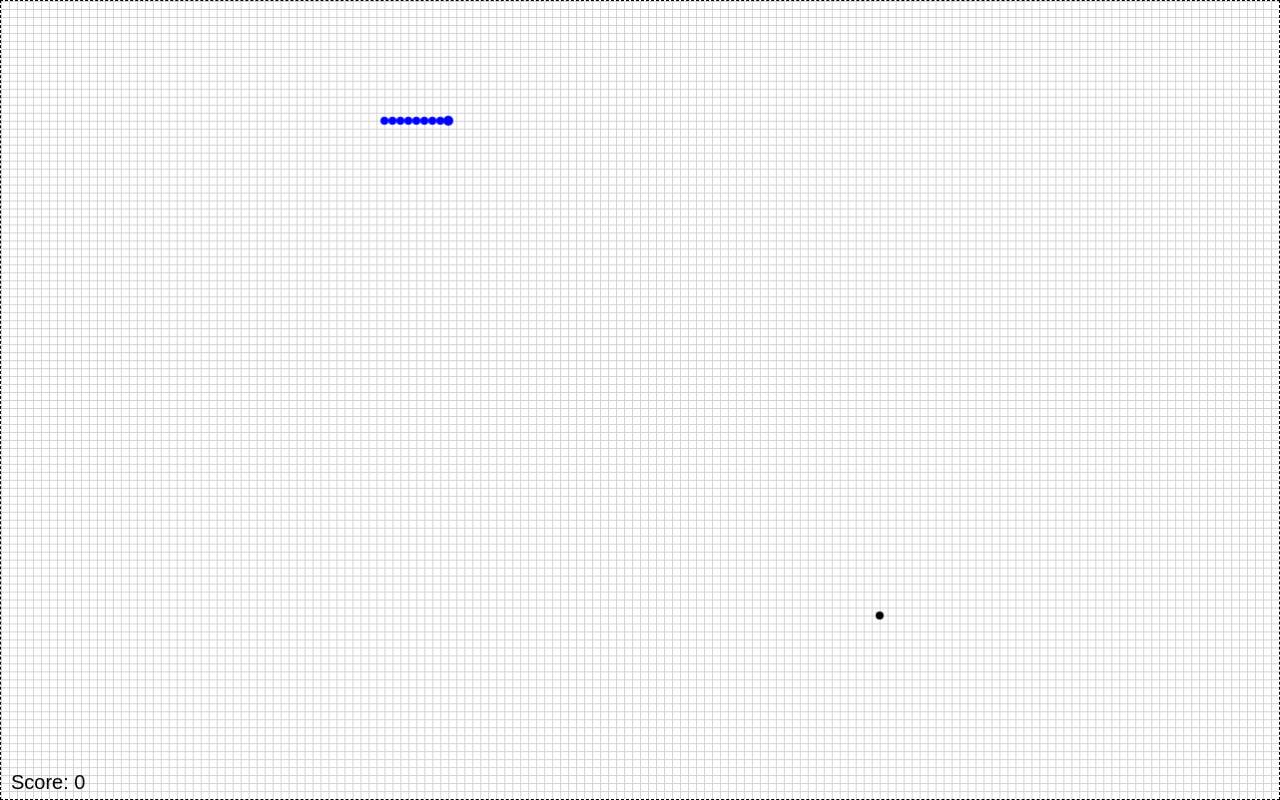
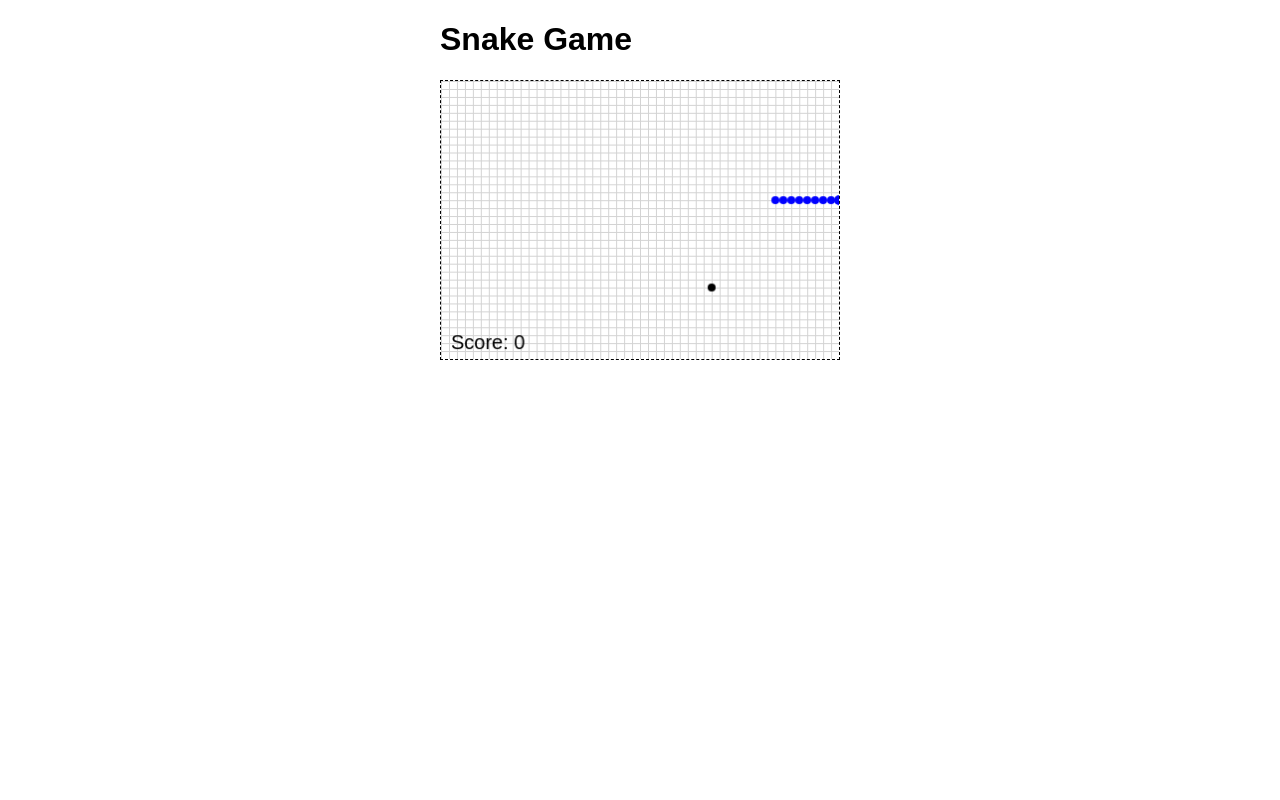
Before and after one commit to joonxz/canvas-games, a website: page public/index.html in a window 1280 px wide. Drawn offline with nearby package versions, Linux system fonts and the light colour scheme; files that its build step writes are made by us from their sources.

Commit message:
switched game to fixed size

```diff
--- a/frontend/js/resize-canvas.js
+++ b/frontend/js/resize-canvas.js
@@ -1,9 +1,9 @@
 // set width and height of canvas
-var resizeCanvas = function () {
-  canvas.width = window.innerWidth;
-  canvas.height = window.innerHeight;
-};
+// var resizeCanvas = function () {
+//   canvas.width = window.innerWidth;
+//   canvas.height = window.innerHeight;
+// };
 
-window.addEventListener('resize', resizeCanvas, false);
+// window.addEventListener('resize', resizeCanvas, false);
 
-resizeCanvas();
+// resizeCanvas();
--- a/frontend/sass/elements/_canvas.scss
+++ b/frontend/sass/elements/_canvas.scss
@@ -1,7 +1,16 @@
-#snake {
-  box-sizing: border-box;
-  border: 1px dashed #000;
-  display:block;
-  height: 100%;
-  width: 100%;
+.canvas-wrap {
+  margin: 0 auto;
+  max-width: 400px;
+
+  h1 {
+    font-family: sans-serif;
+  }
+
+  #snake {
+    box-sizing: border-box;
+    border: 1px dashed #000;
+    display: block;
+    height: 100%;
+    width: 100%;
+  }
 }
--- a/frontend/sass/screen.scss
+++ b/frontend/sass/screen.scss
@@ -5,9 +5,3 @@ body {
   margin:0;
   padding:0;
 }
-
-html,
-body {
-  height:100%;
-  width:100%;
-}
--- a/public/index.html
+++ b/public/index.html
@@ -20,6 +20,10 @@
   </head>
 
   <body>
-    <canvas id="snake">Update your browser</canvas>
+
+    <div class="canvas-wrap">
+      <h1>Snake Game</h1>
+      <canvas id="snake" width="400" height="280">Update your browser</canvas>
+    </div>
   </body>
 </html>
```
